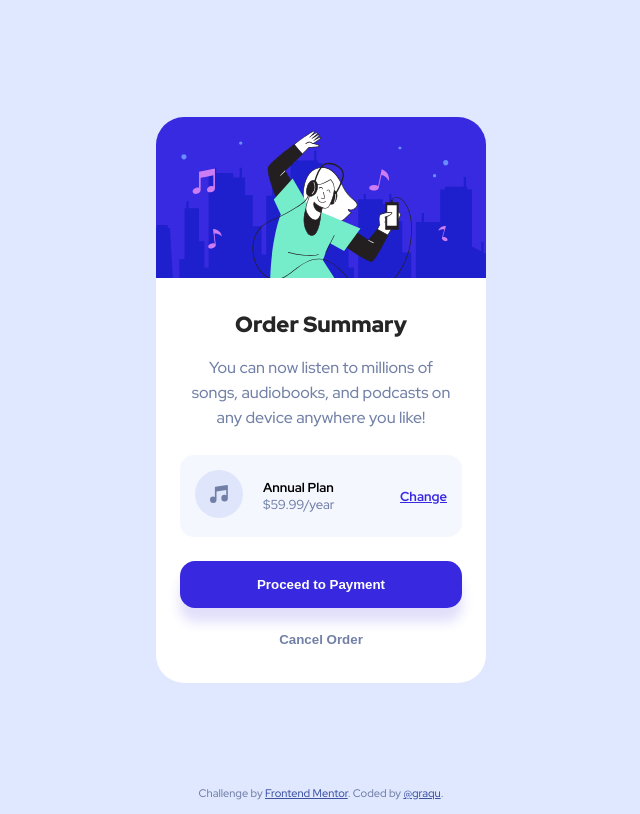
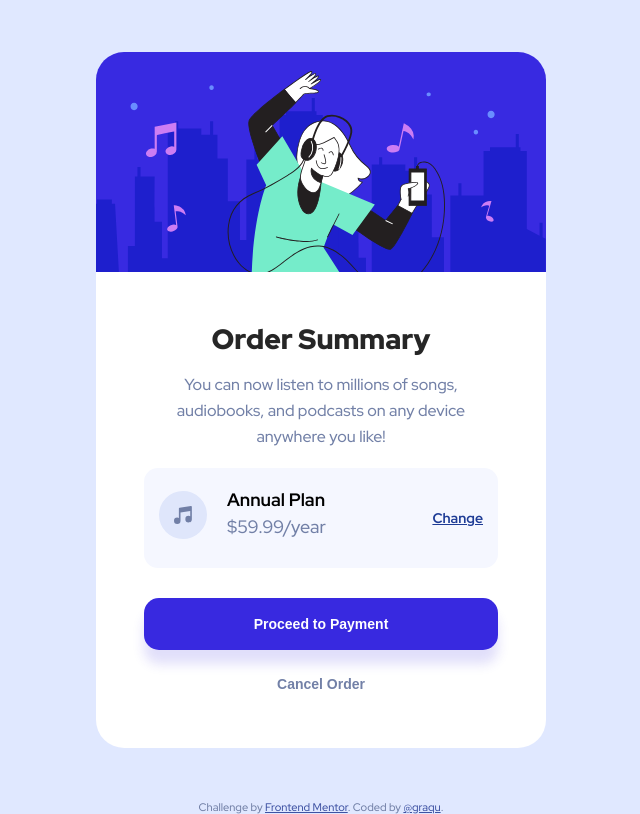
Before and after one commit to graqu/Order_Summary_CARD, a plain HTML site: page index.html in a window 1280 px wide. Shown: the whole page, without its empty margins (319-959 px from the left). Drawn offline with Linux system fonts and the light colour scheme.

Commit message:
desktop design

```diff
--- a/index.html
+++ b/index.html
@@ -16,6 +16,7 @@
 </head>
 
 <body>
+  <main class="main">
     <div class="card">
       <div class="card-text">
         <h1>Order Summary</h1>
@@ -33,14 +34,13 @@
       <button class="btn apply-btn">Proceed to Payment</button>
       <button class="btn cancel-btn">Cancel Order</button>
     </div>
-
-
-
-
+  </main>
+  <footer>
     <div class="attribution">
       Challenge by <a href="https://www.frontendmentor.io?ref=challenge" target="_blank">Frontend Mentor</a>.
       Coded by <a href="https://www.frontendmentor.io/profile/graqu" target="_blank">@graqu</a>.
     </div>
+  </footer>
 </body>
 
 </html>
--- a/style.css
+++ b/style.css
@@ -15,19 +15,23 @@ html {
 	--dark-blue: hsl(223, 47%, 23%);
 }
 body {
-	display: flex;
-	align-items: center;
-	justify-content: center;
-	height: 100vh;
-	width: 100vw;
 	font-family: 'Red Hat Display', sans-serif;
 	font-size: 1.6rem;
 	color: var(--desaturated-blue);
 	font-weight: 500;
 	background-color: var(--pale-blue);
 }
+.main{
+	display: flex;
+	align-items: center;
+	justify-content: center;
+	height: 100vh;
+	min-height: 700px;
+	width: 100vw;
+}
 .card {
 	position: relative;
+	margin: 0 5px;
 	width: 330px;
 	/* height: 570px; */
 	height: auto;
@@ -39,15 +43,7 @@ body {
 	background-size: 100% auto;
 	background-repeat: no-repeat;
 }
-/* .card::after{
-	content: '';
-	position: absolute;
-	top: 0;
-	left: 0;
-	width: 100px;
-	height: 570px;
-	background-color: red;
-} */
+
 .card-text {
 	text-align: center;
 	line-height: 25px;
@@ -70,8 +66,13 @@ body {
 	font-size: 13px;
 }
 .card-choosen-plan a {
+	color: rgb(29, 59, 149);
+	font-weight: bold;
+	cursor: pointer;
+}
+.card-choosen-plan a:hover {
+	text-decoration: none;
 	color: var(--bright-blue);
-	font-weight: bold;
 }
 .plan-text-content {
 	flex-grow: 1;
@@ -89,21 +90,28 @@ body {
 	font-weight: bold;
 	border-radius: 15px;
 	bottom: none;
+	cursor: pointer;
+	transition: color .3s, background-color .3s;
 }
 .apply-btn{
 	background-color: var(--bright-blue);
 	color: var(--white);
 	box-shadow: 0px 14px 12px 0px hsl(245deg 75% 52% / 15%);
 }
+.apply-btn:hover{
+	background-color: hsla(245, 75%, 52%, 0.707);
+}
 .cancel-btn{
 	background: none;
 	color: var(--desaturated-blue);
 }
+.cancel-btn:hover{
+	color: black;
+}
 
 .attribution {
 	position: absolute;
-	bottom: 0;
-	width: 100%;
+	width: 100vw;
 	font-size: 11px;
 	text-align: center;
 }
@@ -111,3 +119,47 @@ body {
 .attribution a {
 	color: hsl(228, 45%, 44%);
 }
+/* .card::after{
+	content: '';
+	position: absolute;
+	top: 0;
+	left: 0;
+	width: 150px;
+	height: 700px;
+	background-color: red;
+} */
+
+@media (min-width: 768px) {
+	.card {
+		width: 450px;
+		/* height: 700px; */
+		height: auto;
+		padding: 274px 48px 38px;
+	}
+	.card-text h1 {
+		font-size: 2.8rem;
+		margin-bottom: 20px;
+	}
+	.card-text {
+		line-height: 26px;
+	}
+	.card-choosen-plan {
+		margin: 18px 0 22px;
+		padding: 15px;
+		font-size: 18px;
+	}
+	.plan-text-content {
+		padding: 5px 20px 15px;
+	}
+	.card-choosen-plan a {
+		font-size: 14px;
+	}
+	.card-choosen-plan h2 {
+		font-size: 18px;
+		margin-bottom: 4px;
+	}
+	.btn {
+		padding: 1.3em 2.4em;
+		font-size: 1.4rem;
+	}
+}
```
Lines whose indentation alone changed are shown as unchanged.
